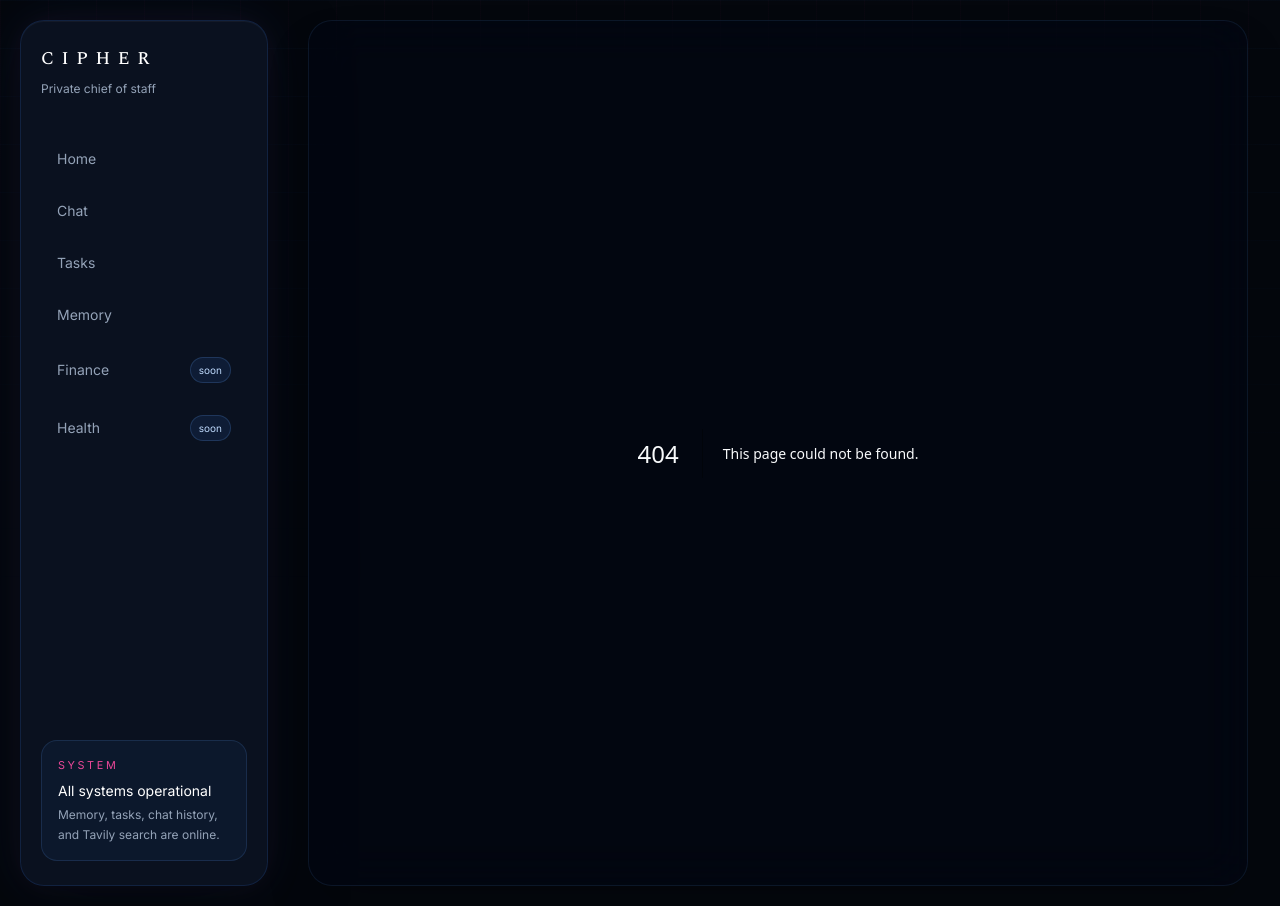
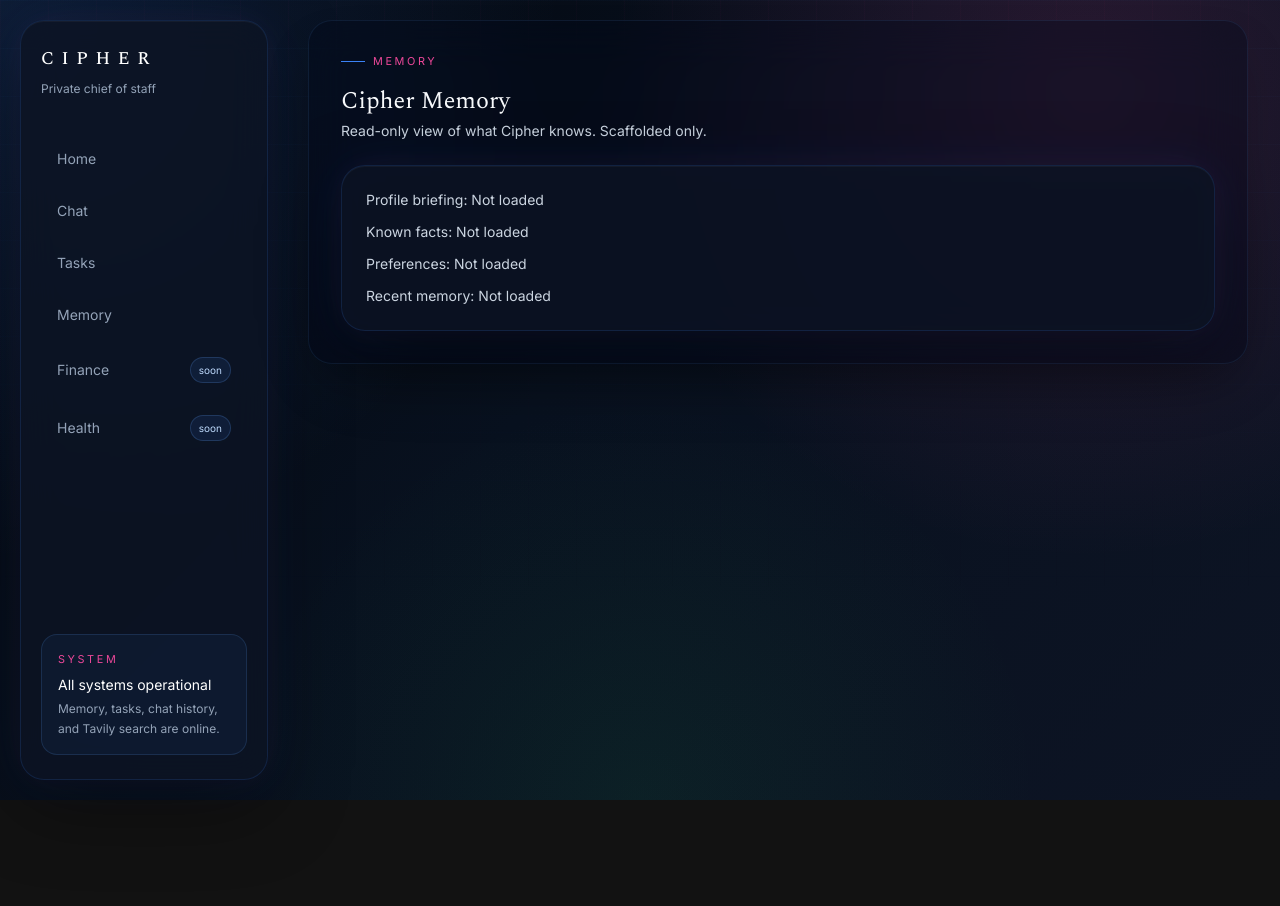
Before and after one commit to Buafra/cipher, a Next.js app: page /memory in a window 1280 px wide. Before the commit this address had no page. After the commit the page ends 800 px from the top, so only its background shows below. Built offline with nearby package versions, Linux system fonts and the light colour scheme.

Commit message:
Add memory page scaffold

```diff
--- /dev/null
+++ b/app/memory/page.tsx
@@ -0,0 +1,28 @@
+import { Eyebrow, Card } from "@/components/Card";
+
+export default function MemoryPage() {
+  return (
+    <div className="space-y-6">
+      <div>
+        <Eyebrow>Memory</Eyebrow>
+
+        <h1 className="font-display text-2xl font-light text-paper">
+          Cipher Memory
+        </h1>
+
+        <p className="mt-1 text-sm text-paper-dim">
+          Read-only view of what Cipher knows. Scaffolded only.
+        </p>
+      </div>
+
+      <Card>
+        <div className="space-y-3 text-sm text-paper-dim">
+          <p>Profile briefing: Not loaded</p>
+          <p>Known facts: Not loaded</p>
+          <p>Preferences: Not loaded</p>
+          <p>Recent memory: Not loaded</p>
+        </div>
+      </Card>
+    </div>
+  );
+}
```
